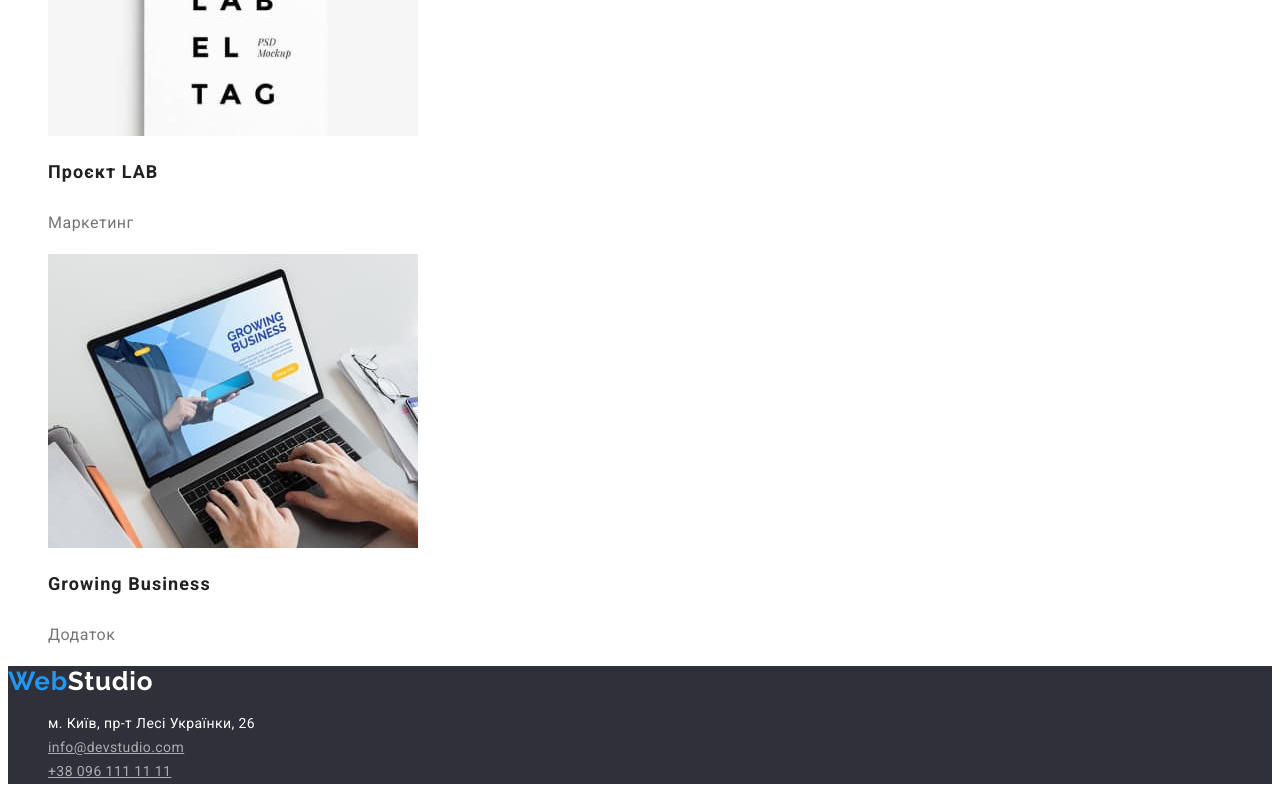
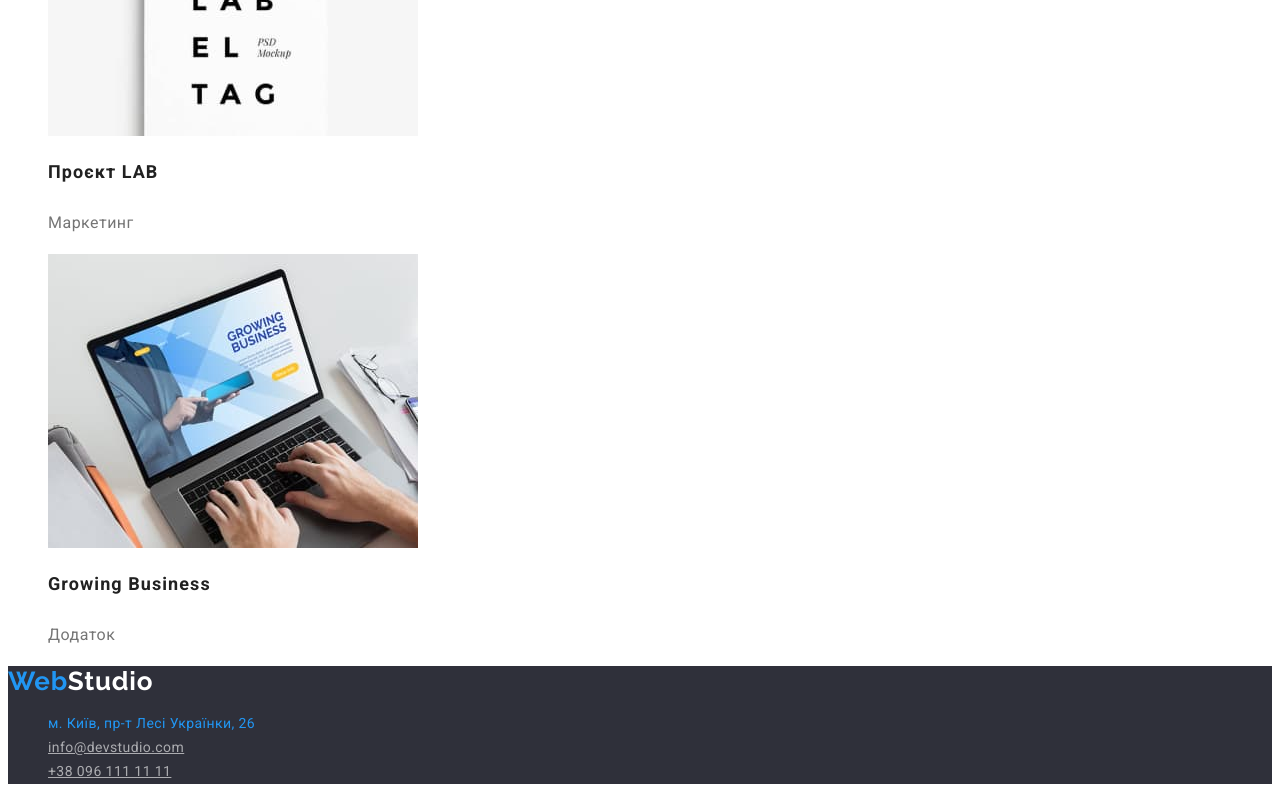
Before and after one commit to denis-bw/goit-markup-hw-02, a plain HTML site: page portfolio.html in a window 1280 px wide. In both pictures the pointer is over the link "м. Київ, пр-т Лесі Українки, 26". Shown: the part 3398-4198 px from the top of the page. Drawn offline with Linux system fonts and the light colour scheme.

Commit message:
adding color by layout in links and hover in the footer

```diff
--- a/css/styles.css
+++ b/css/styles.css
@@ -40,7 +40,7 @@ body{
     font-size: 14px;
     line-height: 1.14;
     letter-spacing: 0.02em;
-
+    color: #212121;
 }
 
 .menu-link:hover,
@@ -184,6 +184,13 @@ body{
     color: rgba(255, 255, 255, 0.6);
 }
 
+.contacts-text:hover,
+.contacts-text:focus,
+.address-text:hover,
+.address-text:focus{
+    color: var(--barand-color);
+}
+
 .btn{
     font-weight: 500;
     font-size: 16px;
--- a/portfolio.html
+++ b/portfolio.html
@@ -29,6 +29,8 @@
         </nav>
     </header>
     <main>
+        <section>
+            <h2 class="visually-hidden">Портфоліо</h2>
             <ul class="list">
                 <li><button class="btn" type="button">Усі</button></li>
                 <li><button class="btn" type="button">Веб-сайти</button></li>
@@ -37,8 +39,6 @@
                 <li><button class="btn" type="button">Маркетинг</button></li>
             </ul>
 
-        <section>
-            <h2 class="visually-hidden">Портфоліо</h2>
             <ul class="list">
                 <li class="box-content">
                     <img src="./images/portfolio/portfolio-img1.jpg" alt="ноутбук з відкритою сторінкою веб-сайта" width="370">
```
Lines whose indentation alone changed are shown as unchanged.
